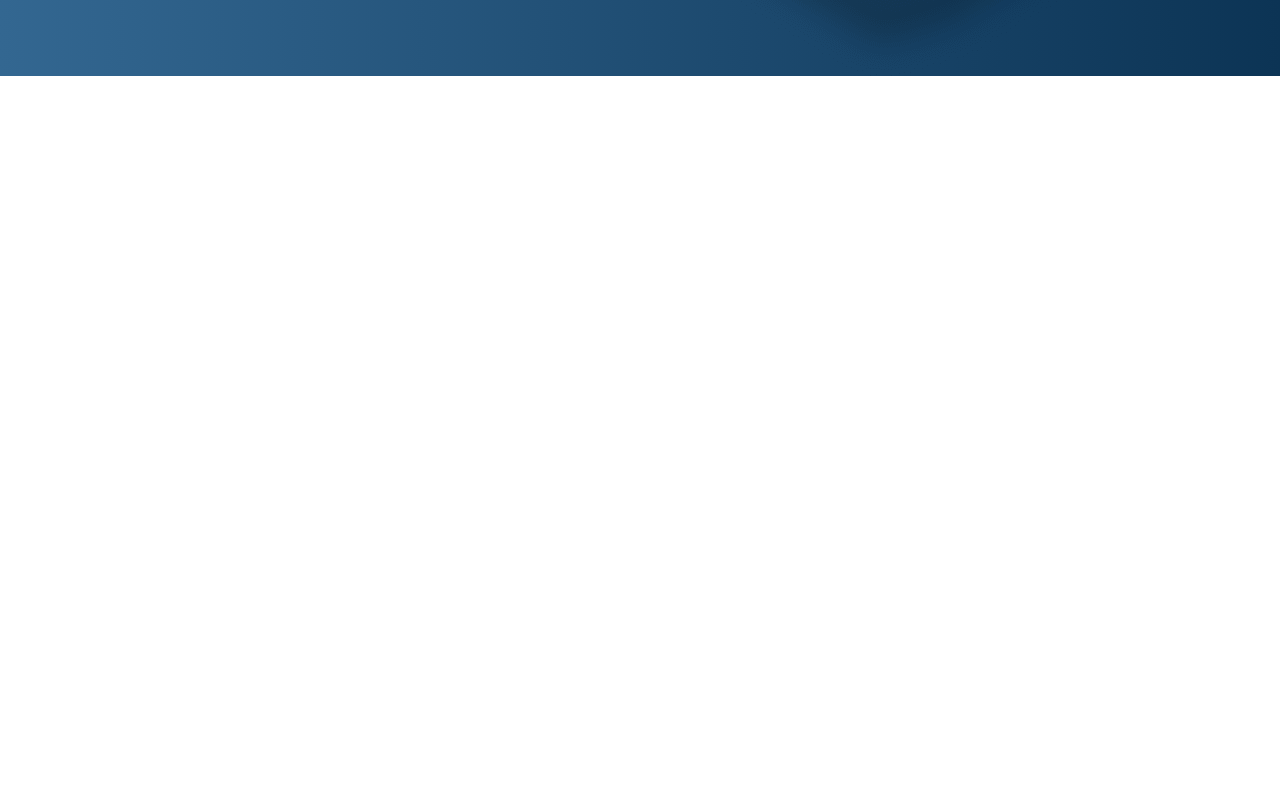
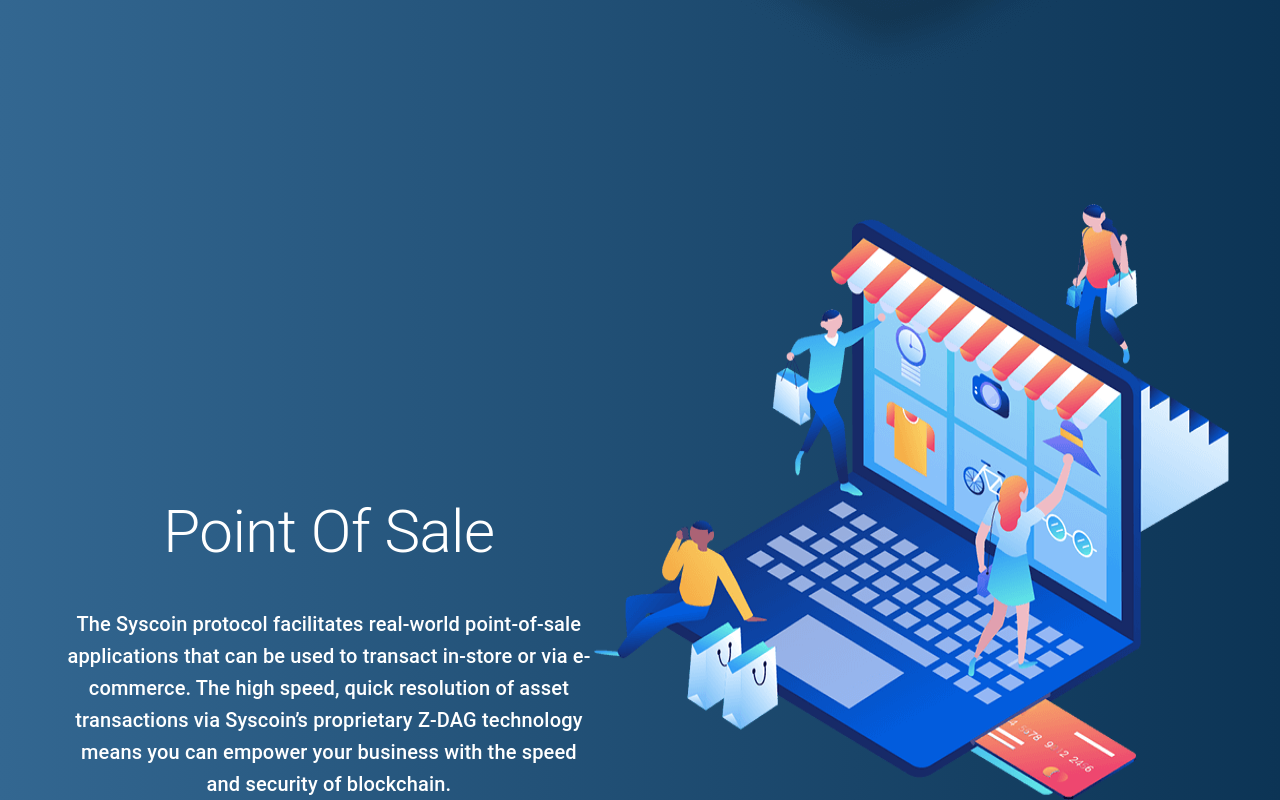
Before and after one commit to Muddi00seven/Project-4B-Bootcamp, a React (Create React App) app: page / in a window 1280 px wide. Shown: the part 3231-4031 px from the top of the page. Before the commit the page ends 3307 px from the top, so only its background shows below. Built offline with nearby package versions, Linux system fonts and the light colour scheme.

Commit message:
Point Section
text remaining

```diff
--- a/src/App.js
+++ b/src/App.js
@@ -13,7 +13,6 @@
     <div className="App container">
       <Navigation/>
       <Home/>
-      {/* <ThirdSection/> */}
             <Routes>
 
         {/* <Route path="/" exact component={Home} /> */}
--- a/src/Components/Sections/SecondSection/SectionSection.js
+++ b/src/Components/Sections/SecondSection/SectionSection.js
@@ -3,7 +3,7 @@
 import '../../css/secondSection.css'
 import { makeStyles } from '@material-ui/core/styles';
 import CardSection from './Cards/Card';
-import {Grid} from '@material-ui/core';
+// import {Grid} from '@material-ui/core';
 
 const useStyles = makeStyles((theme) => ({
     TopHeading:{
--- a/src/Components/Sections/ThirdSection/PointOfSale/PointSection.js
+++ b/src/Components/Sections/ThirdSection/PointOfSale/PointSection.js
@@ -1,10 +1,59 @@
+
 import React from 'react'
+import { Typography, makeStyles, withStyles, Box } from "@material-ui/core";
+import PontForSale from '../../../../assets/pointofsale.png'
+import '../../../css/thirdSection.css';
+
+
+const useStyles = makeStyles({
+    HeadingComponent: {
+        color: 'white',
+        marginTop: '25%',
+        width: '50%'
+
+    },
+    PontForSale:{
+        marginTop: '10%',
+        marginLeft: '5%',
+        marginRight : '4%',
+    }
+
+
+
+  });
+
+
 
 const PointSection = () => {
+    const classes = useStyles()
     return (
-        <div>
+        <>
+        <section className={classes.PontForSale}>
+            <div className="SaleSection">
+        <div className={classes.HeadingComponent}>
+            <Typography variant="h2" component="h2">
+            Point Of Sale
+
+            </Typography>
+            <br/>            <br/>
+
+            <Typography variant="h6">
+
+            The Syscoin protocol facilitates real-world
+            point-of-sale applications that can be used to transact in-store or via e-commerce. The high speed, quick resolution of asset transactions via Syscoin’s proprietary Z-DAG technology means you can empower your business with the speed and security of blockchain.
+            </Typography>
+        </div>
+
+
+            <img src={PontForSale} alt="PontForSale"/>
 
         </div>
+        </section>
+
+
+
+
+        </>
     )
 }
 
--- a/src/Components/Sections/ThirdSection/ThirdSection.js
+++ b/src/Components/Sections/ThirdSection/ThirdSection.js
@@ -1,11 +1,15 @@
 import React from 'react'
-import BuildSection from './Build/BuildSection'
+import BuildSection from './Build/BuildSection';
+import PointSection from './PointOfSale/PointSection'
 const ThirdSection = () => {
     return (
         <>
         <div>
            <BuildSection/>
         </div>
+        <div>
+        <PointSection/>
+        </div>
         </>
     )
 }
--- a/src/Components/css/thirdSection.css
+++ b/src/Components/css/thirdSection.css
@@ -3,14 +3,7 @@
     flex-wrap: nowrap;
 }
 
-.flex-container {
+.SaleSection{
     display: flex;
-    background-color: DodgerBlue;
-  }
-
-  .flex-container > div {
-    background-color: #f1f1f1;
-    margin: 10px;
-    padding: 20px;
-    font-size: 30px;
-  }
+    flex-wrap: nowrap;
+}
```
